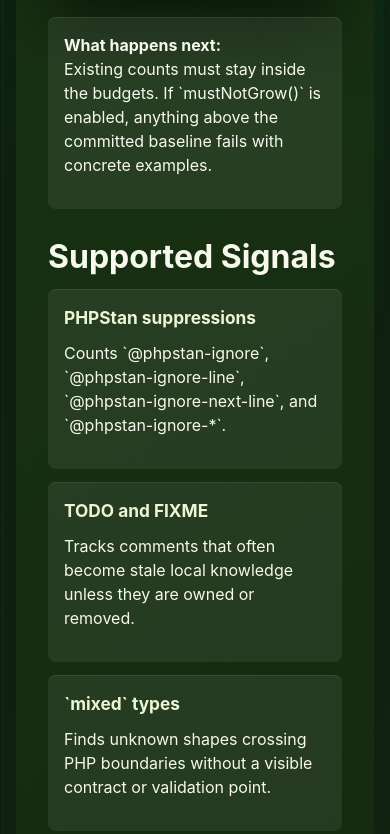
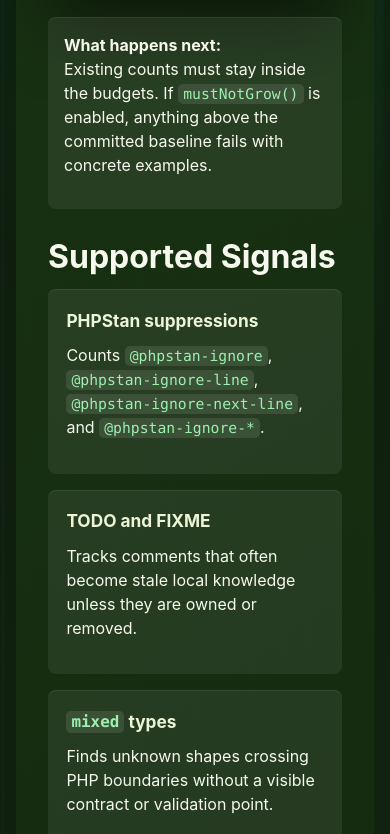
Before and after one commit to odinns/volven-site, a plain HTML site: page pest-plugin/index.html in a window 390 px wide. Shown: the part 1614-2448 px from the top of the page. Drawn offline with Linux system fonts and the light colour scheme.

Commit message:
fix: improve docs readability
- Convert visible Markdown backticks to inline code elements
- Stack Pest plugin example boxes for more breathing room
- Keep documentation sections readable during anchor navigation

```diff
--- a/assets/site.js
+++ b/assets/site.js
@@ -9,7 +9,7 @@
 const motionAllowed = window.matchMedia('(prefers-reduced-motion: no-preference)').matches;
 
 if (motionAllowed) {
-    const revealTargets = document.querySelectorAll('.section, .hero-panel, .suite-grid article, .signal-grid article, .budget-grid article, .workflow-steps article, .variant-list article');
+    const revealTargets = document.querySelectorAll('.hero-panel, .suite-grid article, .signal-grid article, .budget-grid article, .workflow-steps article, .variant-list article');
 
     const revealObserver = new IntersectionObserver((entries) => {
         for (const entry of entries) {
@@ -21,8 +21,8 @@
             revealObserver.unobserve(entry.target);
         }
     }, {
-        rootMargin: '0px 0px -12% 0px',
-        threshold: 0.12,
+        rootMargin: '0px 0px -8% 0px',
+        threshold: 0.01,
     });
 
     for (const target of revealTargets) {
--- a/assets/styles.css
+++ b/assets/styles.css
@@ -48,6 +48,16 @@
 code,
 pre {
     font-family: "SFMono-Regular", Consolas, "Liberation Mono", monospace;
+}
+
+p code,
+li code,
+h3 code {
+    border-radius: 5px;
+    padding: 0.08rem 0.32rem;
+    background: oklch(1 0 0 / 0.10);
+    color: var(--fern-200);
+    font-size: 0.92em;
 }
 
 .site-header {
@@ -433,8 +443,8 @@
 
 .doc-layout {
     display: grid;
-    grid-template-columns: minmax(0, 0.72fr) minmax(16rem, 0.28fr);
-    gap: clamp(1.5rem, 4vw, 3rem);
+    grid-template-columns: minmax(0, 0.76fr) minmax(13rem, 0.24fr);
+    gap: clamp(2rem, 5vw, 4rem);
     align-items: start;
 }
 
@@ -473,7 +483,7 @@
 .signal-list,
 .example-grid {
     display: grid;
-    gap: 0.85rem;
+    gap: 1rem;
 }
 
 .signal-list {
@@ -482,6 +492,20 @@
 
 .example-grid {
     grid-template-columns: repeat(3, minmax(0, 1fr));
+}
+
+.pest-doc .signal-list,
+.pest-doc .example-grid {
+    grid-template-columns: 1fr;
+}
+
+.pest-doc .signal-list article,
+.pest-doc .example-card {
+    padding: 1.15rem;
+}
+
+.pest-doc .example-card pre {
+    margin-top: 0.85rem;
 }
 
 .doc-section pre + p,
--- a/pest-plugin/index.html
+++ b/pest-plugin/index.html
@@ -36,7 +36,7 @@
         </section>
 
         <section class="section doc-section wide">
-            <div class="doc-layout">
+            <div class="doc-layout pest-doc">
                 <article>
                     <h2 id="quickstart">Quickstart</h2>
                     <p>Install the plugin, add one Pest test, and make technical-debt growth part of the build instead of a thing someone remembers during code review.</p>
@@ -55,21 +55,21 @@
 
                     <div class="doc-callout">
                         <strong>What happens next:</strong>
-                        <p>Existing counts must stay inside the budgets. If `mustNotGrow()` is enabled, anything above the committed baseline fails with concrete examples.</p>
+                        <p>Existing counts must stay inside the budgets. If <code>mustNotGrow()</code> is enabled, anything above the committed baseline fails with concrete examples.</p>
                     </div>
 
                     <h2 id="signals">Supported Signals</h2>
                     <div class="signal-list">
                         <article>
                             <h3>PHPStan suppressions</h3>
-                            <p>Counts `@phpstan-ignore`, `@phpstan-ignore-line`, `@phpstan-ignore-next-line`, and `@phpstan-ignore-*`.</p>
+                            <p>Counts <code>@phpstan-ignore</code>, <code>@phpstan-ignore-line</code>, <code>@phpstan-ignore-next-line</code>, and <code>@phpstan-ignore-*</code>.</p>
                         </article>
                         <article>
                             <h3>TODO and FIXME</h3>
                             <p>Tracks comments that often become stale local knowledge unless they are owned or removed.</p>
                         </article>
                         <article>
-                            <h3>`mixed` types</h3>
+                            <h3><code>mixed</code> types</h3>
                             <p>Finds unknown shapes crossing PHP boundaries without a visible contract or validation point.</p>
                         </article>
                         <article>
@@ -109,7 +109,7 @@
                     </div>
 
                     <h2 id="baseline">Baseline And Ratchet</h2>
-                    <p>Generate `.volven/debt-baseline.json` from PHP, commit it, then use `mustNotGrow()` in the budget test. Old debt stays visible. New debt fails.</p>
+                    <p>Generate <code>.volven/debt-baseline.json</code> from PHP, commit it, then use <code>mustNotGrow()</code> in the budget test. Old debt stays visible. New debt fails.</p>
                     <pre class="code-block"><code>debt()->budget()
     ->phpstanIgnores(max: 999)
     ->todoComments(max: 999)
@@ -120,7 +120,7 @@
                     <p>The MVP baseline flow is plain PHP, not a rich CLI. That is deliberate for now. The feature is useful before it needs a command palace.</p>
 
                     <h2 id="reasons">Reason Checks</h2>
-                    <p>`requireReasons()` fails PHPStan suppressions with fewer than three reason words. It does not apply to TODOs, `mixed`, or large classes.</p>
+                    <p><code>requireReasons()</code> fails PHPStan suppressions with fewer than three reason words. It does not apply to TODOs, <code>mixed</code>, or large classes.</p>
                     <pre class="code-block"><code>/** @phpstan-ignore-next-line */              // fails
 /** @phpstan-ignore-line legacy */           // fails
 /** @phpstan-ignore-next-line vendor generic loses model type */ // passes</code></pre>
@@ -137,7 +137,7 @@
 - src/Example.php:14 /** @phpstan-ignore-next-line vendor generic loses model type */</code></pre>
 
                     <h2 id="phpstan">PHPStan Annotation Rules</h2>
-                    <p>Suppressions count. Type-shaping annotations do not. `@phpstan-type`, `@phpstan-import-type`, `@phpstan-template`, `@phpstan-var`, `@phpstan-param`, and `@phpstan-return` describe contracts, so Vølven leaves them alone.</p>
+                    <p>Suppressions count. Type-shaping annotations do not. <code>@phpstan-type</code>, <code>@phpstan-import-type</code>, <code>@phpstan-template</code>, <code>@phpstan-var</code>, <code>@phpstan-param</code>, and <code>@phpstan-return</code> describe contracts, so Vølven leaves them alone.</p>
 
                     <h2 id="ci">CI Example</h2>
                     <pre class="code-block"><code>name: tests
@@ -160,7 +160,7 @@
       - run: composer test</code></pre>
 
                     <h2 id="boundaries">Tool Boundaries</h2>
-                    <p>Vølven is not Pint, PHPStan, Psalm, Rector, Pest `arch()`, or a codemod. Those tools already have jobs. Vølven tracks debt pressure: whether debt grows, whether suppressions have reasons, and whether countable maintenance cost is drifting the wrong way.</p>
+                    <p>Vølven is not Pint, PHPStan, Psalm, Rector, Pest <code>arch()</code>, or a codemod. Those tools already have jobs. Vølven tracks debt pressure: whether debt grows, whether suppressions have reasons, and whether countable maintenance cost is drifting the wrong way.</p>
                 </article>
                 <aside class="doc-nav" aria-label="Page navigation">
                     <a href="#quickstart">Quickstart</a>
```
Also changed, not shown: debt-skills/index.html (+1 -1 lines), debt-skills/javascript.html (+1 -1 lines), debt-skills/php.html (+3 -3 lines), debt-skills/python.html (+1 -1 lines), debt-skills/typescript.html (+1 -1 lines), index.html (+3 -3 lines).
